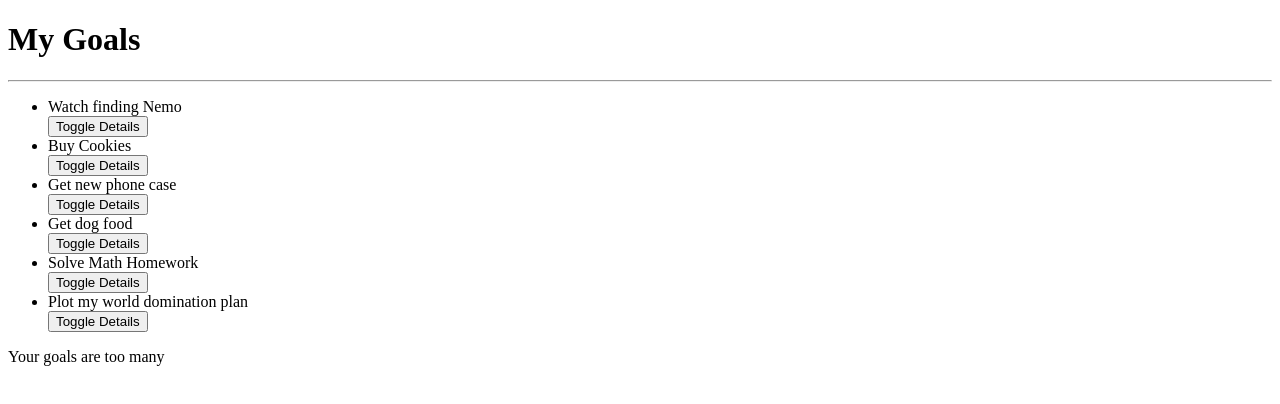
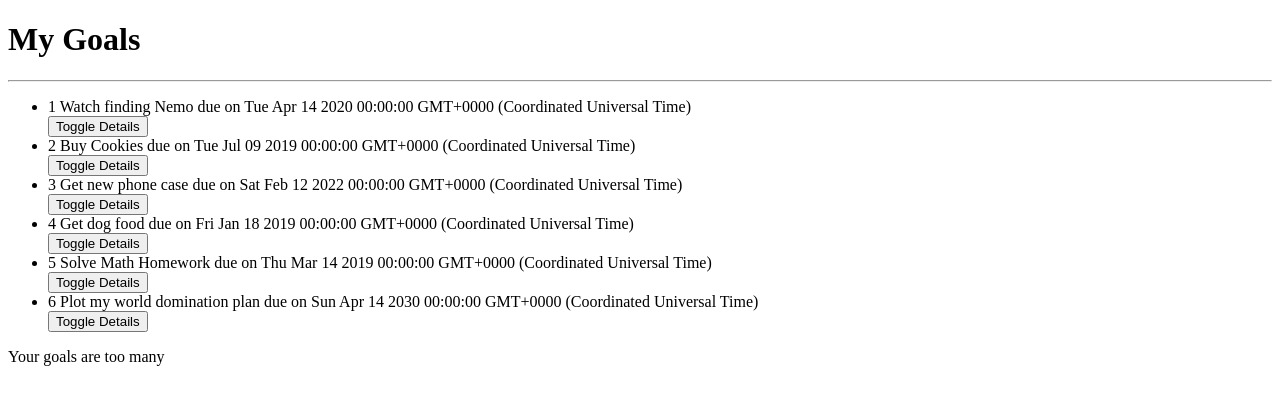
Before and after one commit to themaryanjuguna/goals, an Angular app: page / in a window 1280 px wide. Shown: the top 404 px of the page. Built offline with nearby package versions, Linux system fonts and the light colour scheme.

Commit message:
Tuesday: Pipes

```diff
--- a/src/app/goal.ts
+++ b/src/app/goal.ts
@@ -1,6 +1,6 @@
 export class Goal {
     showDescription!:boolean;
-    constructor(public id:number,public name: string,public description: string){
+    constructor(public id:number,public name: string,public description: string, public completeDate: Date){
         this.showDescription=false;
     }
 }
--- a/src/app/goal/goal.component.html
+++ b/src/app/goal/goal.component.html
@@ -2,7 +2,7 @@
     <hr>
     <ul>
       <div *ngFor='let goal of goals;let i = index'>
-        <li appStrikethrough>{{goal.name}}</li>
+        <li appStrikethrough>{{goal.id}} {{goal.name}} due on {{goal.completeDate}}</li>
         <button (click)='toggleDetails(i)'>Toggle Details</button>
 
         <app-goal-detail *ngIf='goal.showDescription' [goal]='goal' (isComplete) = 'completeGoal($event,i)'></app-goal-detail>
--- a/src/app/goal/goal.component.ts
+++ b/src/app/goal/goal.component.ts
@@ -9,12 +9,12 @@
 export class GoalComponent implements OnInit {
 
   goals:Goal[] = [
-    new Goal(1, 'Watch finding Nemo', 'Find an online version and watch merlin find his son'),
-    new Goal(2,'Buy Cookies','I have to buy cookies for the parrot'),
-    new Goal(3,'Get new phone case','Diana has her birthday coming up soon'),
-    new Goal(4,'Get dog food','pupper likes expensive snacks'),
-    new Goal(5,'Solve Math Homework','Damn Math'),
-    new Goal(6,'Plot my world domination plan','Cause I am evil overload'),
+    new Goal(1, 'Watch finding Nemo', 'Find an online version and watch merlin find his son',new Date(2020,3,14)),
+    new Goal(2,'Buy Cookies','I have to buy cookies for the parrot',new Date(2019,6,9)),
+    new Goal(3,'Get new phone case','Diana has her birthday coming up soon',new Date(2022,1,12)),
+    new Goal(4,'Get dog food','pupper likes expensive snacks',new Date(2019,0,18)),
+    new Goal(5,'Solve Math Homework','Damn Math',new Date(2019,2,14)),
+    new Goal(6,'Plot my world domination plan','Cause I am evil overload',new Date(2030,3,14)),
 
 
     // {id:1,name:'Watch finding nemo',description:'Find an online version and watch merlin find his son'},
--- a/src/app/strikethrough.directive.ts
+++ b/src/app/strikethrough.directive.ts
@@ -1,4 +1,4 @@
-import { Directive,ElementRef } from '@angular/core';
+import { Directive,ElementRef,HostListener } from '@angular/core';
 
 @Directive({
   selector: '[appStrikethrough]'
@@ -7,6 +7,14 @@
 
   constructor(private elem:ElementRef) {}
 
+  @HostListener("click") onClicks(){
+    this.textDeco("line-through")
+  }
+
+  @HostListener("dblclick") onDoubleClicks(){
+    this.textDeco("None")
+  }
+
   private textDeco(action:string){
     this.elem.nativeElement.style.textDecoration=action;
    }
```
